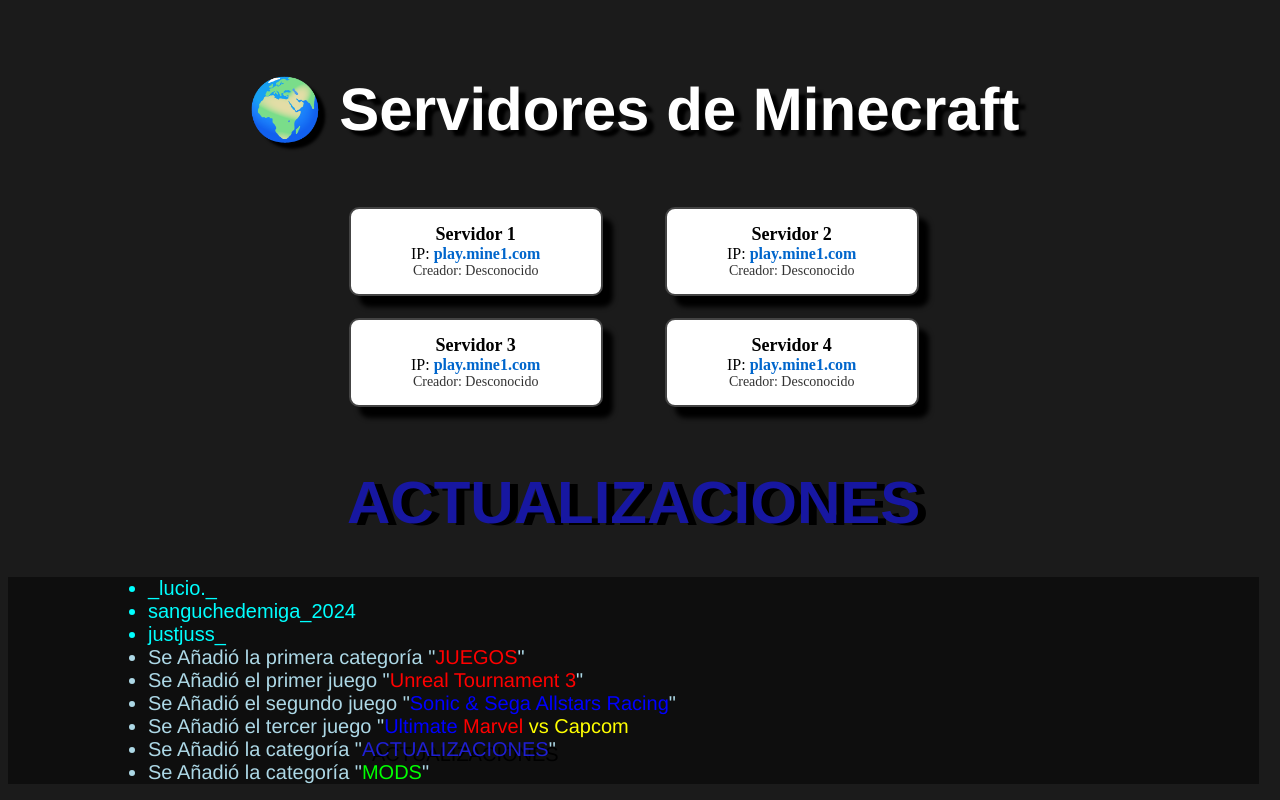
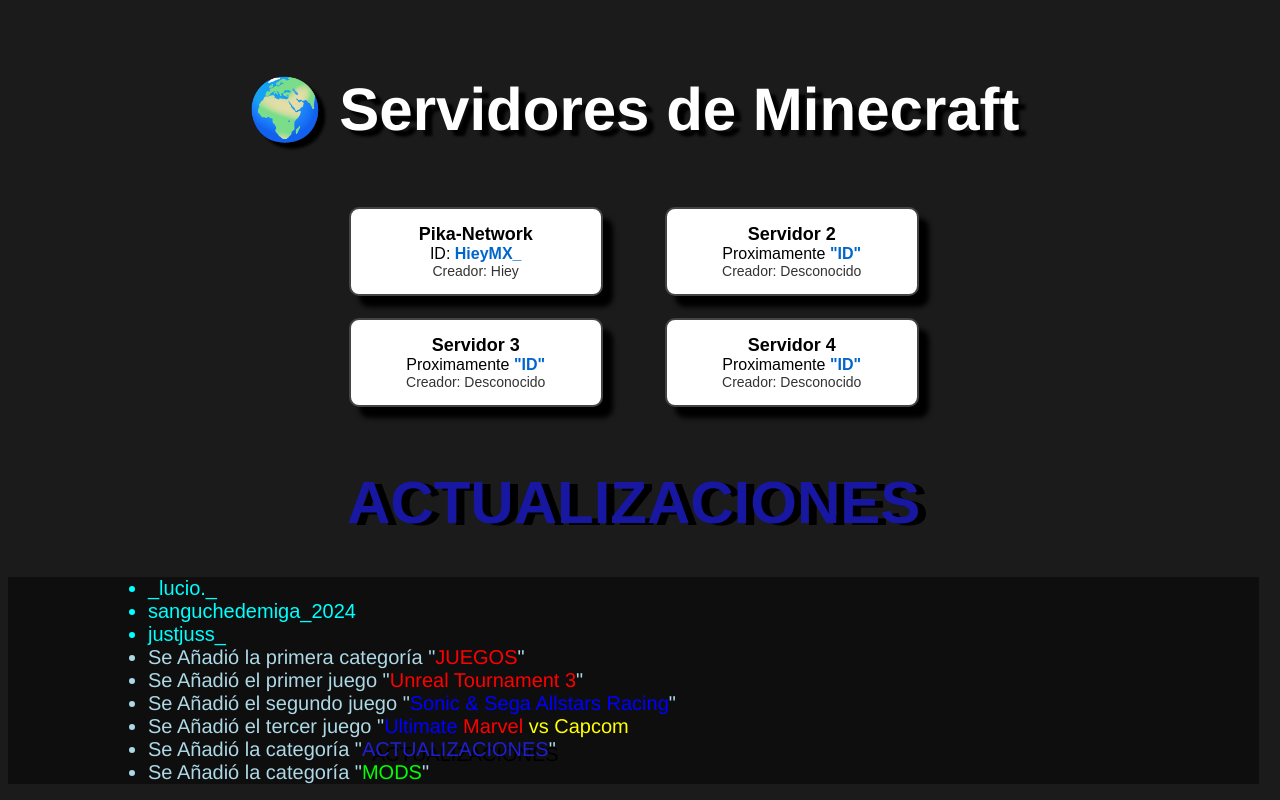
Before and after one commit to ps3legacy/old, a plain HTML site: page index.html in a window 1280 px wide. Shown: the part 1394-2194 px from the top of the page. Drawn offline with Linux system fonts and the light colour scheme.

Commit message:
Add files via upload

```diff
--- a/index.html
+++ b/index.html
@@ -122,17 +122,17 @@
                     <tr>
                         <td>
                             <div class="card">
-                                <div class="titlecd">Servidor 1</div>
-                                    <div>IP: <span class="ip">play.mine1.com</span>
+                                <div class="titlecd">Pika-Network</div>
+                                    <div>ID: <span class="ip">HieyMX_</span>
                                 </div>
-                                <div class="creador">Creador: Desconocido
+                                <div class="creador">Creador: Hiey
                                 </div>
                             </div>
                         </td>
                         <td>
                             <div class="card">
                                 <div class="titlecd">Servidor 2</div>
-                                    <div>IP: <span class="ip">play.mine1.com</span>
+                                    <div>Proximamente<span class="ip"> "ID" </span>
                                 </div>
                                 <div class="creador">Creador: Desconocido
                                 </div>
@@ -143,7 +143,7 @@
                         <td>
                             <div class="card">
                                 <div class="titlecd">Servidor 3</div>
-                                    <div>IP: <span class="ip">play.mine1.com</span>
+                                    <div>Proximamente<span class="ip"> "ID" </span>
                                 </div>
                                 <div class="creador">Creador: Desconocido
                                 </div>
@@ -152,7 +152,7 @@
                         <td>
                             <div class="card">
                                 <div class="titlecd">Servidor 4</div>
-                                    <div>IP: <span class="ip">play.mine1.com</span>
+                                    <div>Proximamente<span class="ip"> "ID" </span>
                                 </div>
                                 <div class="creador">Creador: Desconocido
                                 </div>
--- a/style.css
+++ b/style.css
@@ -1,5 +1,6 @@
 body{
     background-color: #1b1b1b;
+    font-family: Arial, Helvetica, sans-serif;
 }
 
 .resolucion{
```
